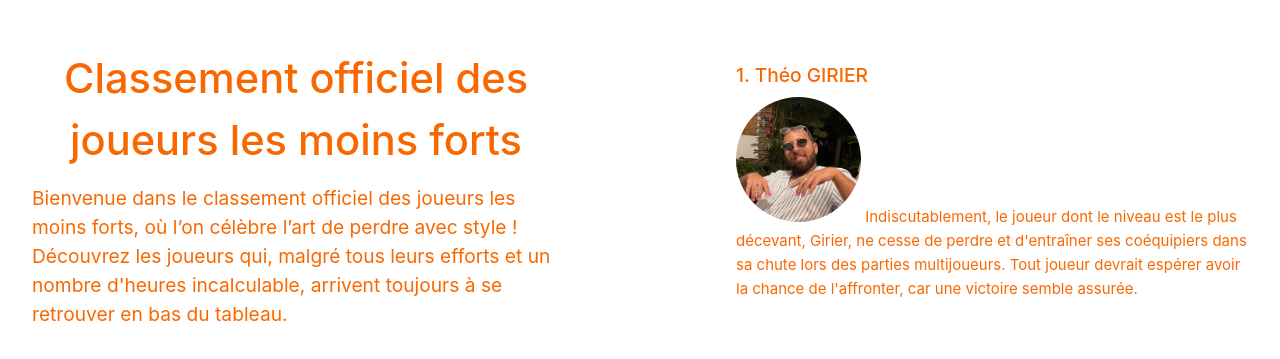
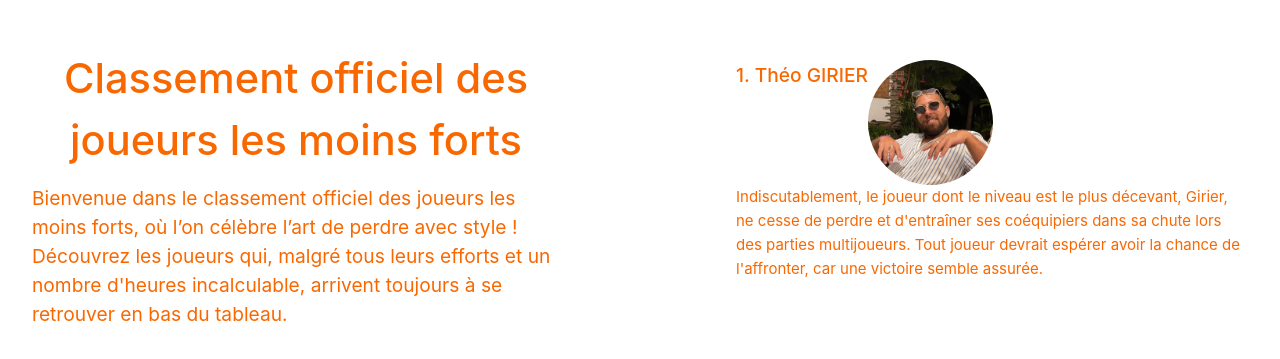
Before and after one commit to Stan97-2/pas-fort, a Vue app: page / in a window 1280 px wide. Shown: the part 209-568 px from the top of the page. Built offline with nearby package versions, Linux system fonts and the light colour scheme.

Commit message:
display image in row

```diff
--- a/src/components/WelcomeItem.vue
+++ b/src/components/WelcomeItem.vue
@@ -1,10 +1,10 @@
 <template>
   <div class="item">
     <div class="details">
-      <h3>
+      <div class="container"><h3>
         <slot name="heading"></slot>
       </h3>
-      <img src="@/assets/IMG_6594.jpg" width="125" height="125" />
+      <img src="@/assets/IMG_6594.jpg" width="125" height="125" /></div>
       <slot></slot>
     </div>
   </div>
@@ -35,6 +35,10 @@ h3 {
   color: var(--color-heading);
 }
 @media (min-width: 1024px) {
+  .container {
+    display: flex;
+    flex-direction: row;
+  }
   img {
     border-radius: 50%
   }
```
